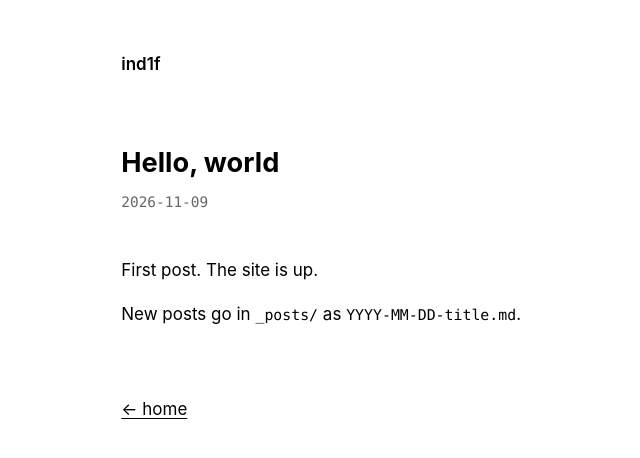
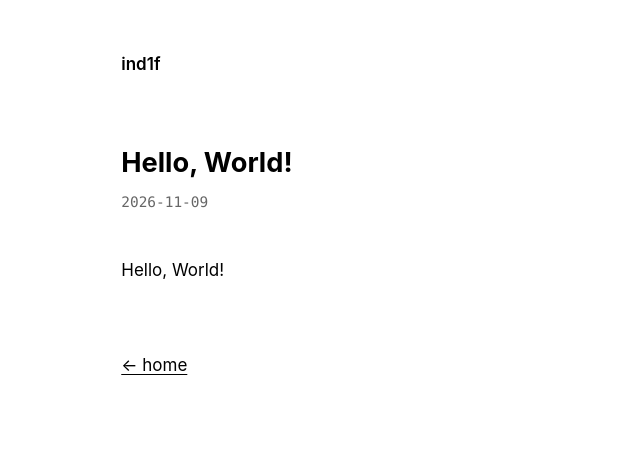
Before and after one commit to ind1f/ind1f.github.io, a Jekyll site: the page built from _posts/2026-11-09-hello-world.md, in a window 1280 px wide. Shown: the top 458 px of the page, without its empty margins (200-840 px from the left). Built offline with Jekyll 4.4.1, drawn with Linux system fonts in a browser that asks for light colours.

Commit message:
first post

```diff
--- a/_posts/2026-11-09-hello-world.md
+++ b/_posts/2026-11-09-hello-world.md
@@ -1,8 +1,6 @@
 ---
 layout: post
-title: Hello, world
+title: Hello, World!
 ---
 
-First post. The site is up.
-
-New posts go in `_posts/` as `YYYY-MM-DD-title.md`.
+Hello, World!
--- a/index.html
+++ b/index.html
@@ -2,7 +2,7 @@
 layout: default
 ---
 <section class="intro">
-  <p>Trying to figure out what to do with my life. </p>
+  <p>Hi. </p>
 </section>
 
 <section>
```
